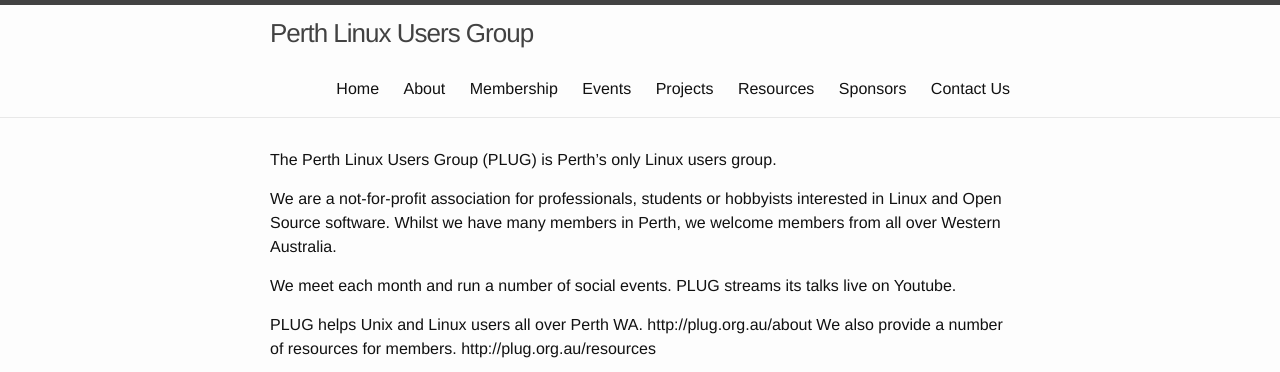
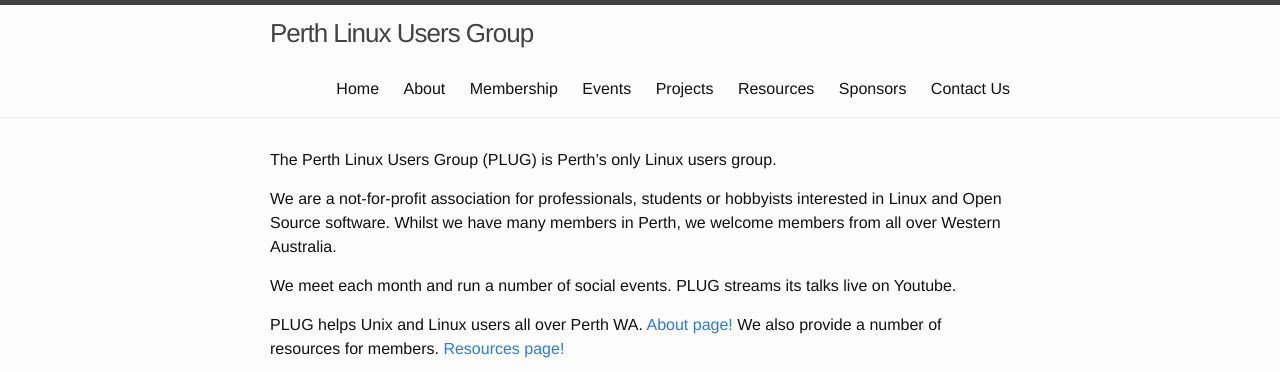
Before and after one commit to plugorgau/plugorgau.github.io, a Jekyll site: the page built from pages/index.md, in a window 1280 px wide, cut to the strip 0-372 px from the top of the page. Built offline with Jekyll 4.4.1, drawn with Linux system fonts in a browser that asks for light colours.

Commit message:
Update index.md

```diff
--- a/pages/index.md
+++ b/pages/index.md
@@ -9,8 +9,8 @@ We are a not-for-profit association for professionals, students or hobbyists int
 
 We meet each month and run a number of social events. PLUG streams its talks live on Youtube.
 
-PLUG helps Unix and Linux users all over Perth WA. http://plug.org.au/about
-We also provide a number of resources for members. http://plug.org.au/resources
+PLUG helps Unix and Linux users all over Perth WA. [About page!](http://plug.org.au/about)
+We also provide a number of resources for members. [Resources page!](http://plug.org.au/resources)
 
 <iframe src="https://www.google.com/calendar/embed?showTitle=0&amp;showNav=0&amp;showDate=0&amp;showPrint=0&amp;showTabs=0&amp;showCalendars=0&amp;mode=AGENDA&amp;height=200&amp;wkst=1&amp;bgcolor=%23FFFFFF&amp;src=president%40plug.org.au&amp;color=%23182C57&amp;ctz=Australia%2FPerth" style=" border-width:0 " width="100%" height="250" frameborder="0" scrolling="no"></iframe>
 
```
